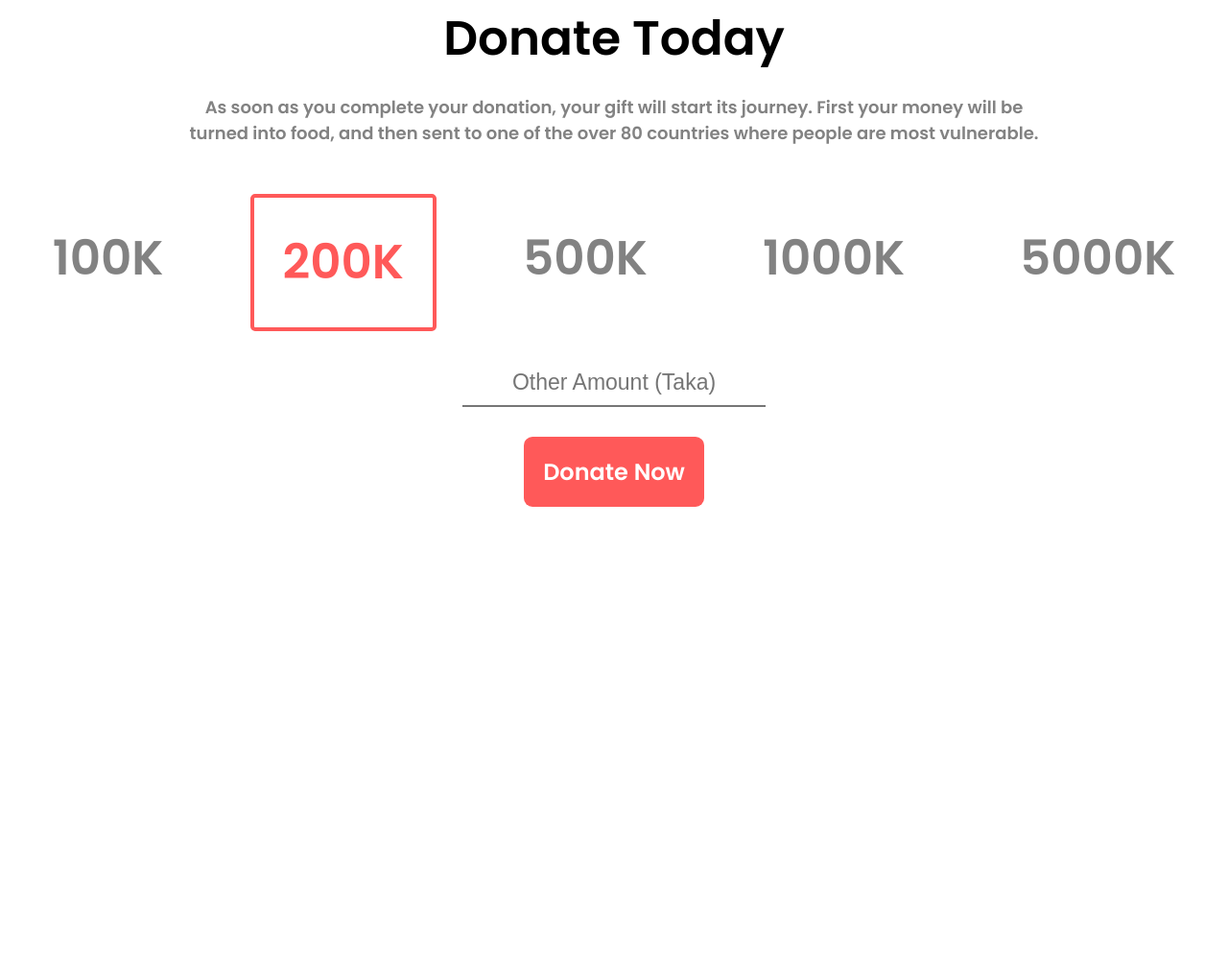
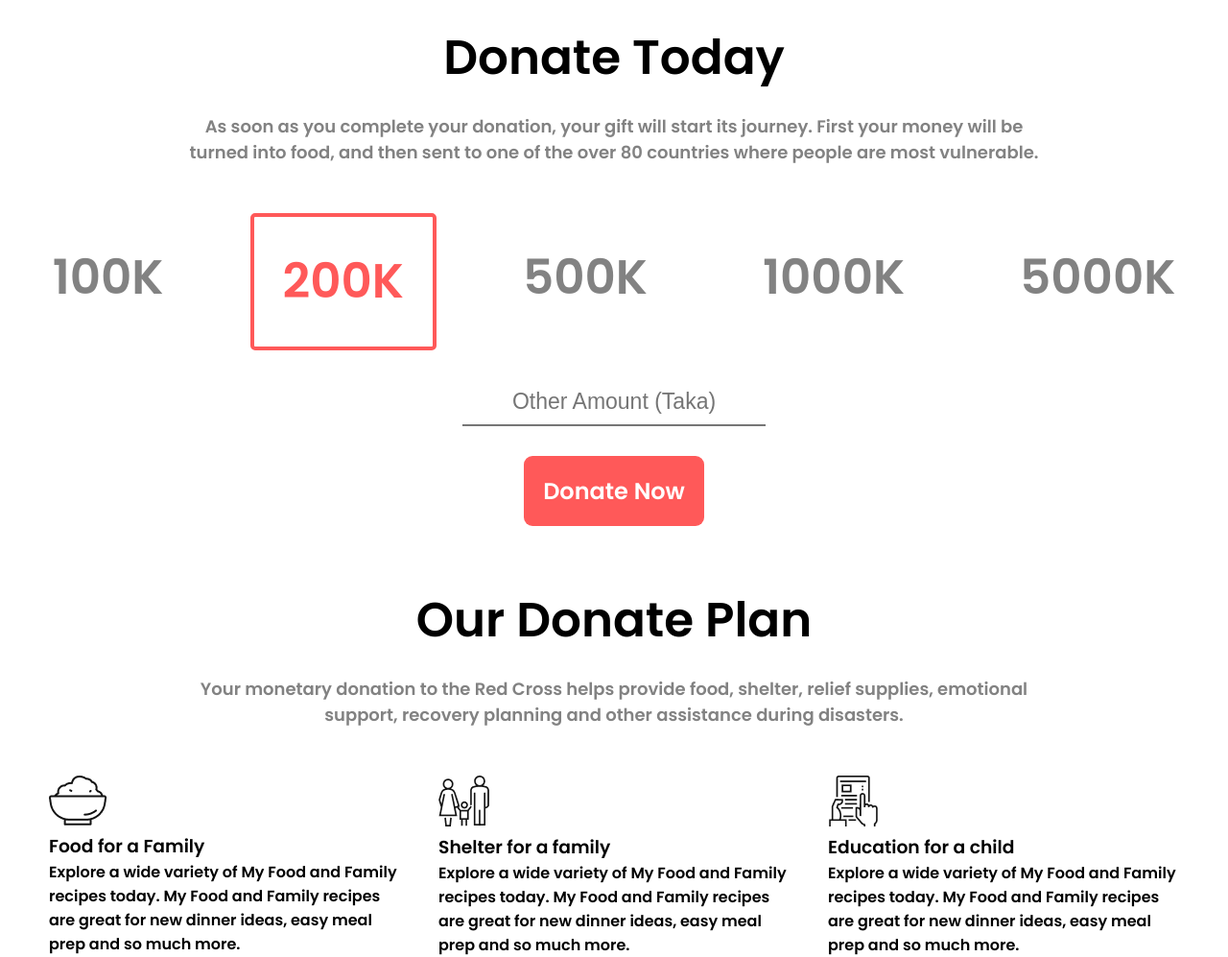
Before and after one commit to mostafizul/donate-today, a plain HTML site: page index.html in a window 1280 px wide. Shown: the part 557-1554 px from the top of the page at 96% size. Before the commit the page ends 1085 px from the top, so only its background shows below. Drawn offline with Linux system fonts and the light colour scheme.

Commit message:
donate plan

```diff
--- a/index.html
+++ b/index.html
@@ -45,6 +45,30 @@
         <a href="#" class="donate">Donate Now</a>
     </section>
     <!-- donate-today end -->
+
+    <section class="donate-plan">
+        <div class="donate-plan-content">
+            <h1>Our Donate Plan</h1>
+            <p>Your monetary donation to the Red Cross helps provide food, shelter, relief supplies, emotional support, recovery planning and other assistance during disasters.</p>
+        </div>
+        <div class="donate-plan-card">
+            <div>
+                <img src="icons/food.png" alt="">
+                <h3>Food for a Family</h3>
+                <p>Explore a wide variety of My Food and Family recipes today. My Food and Family recipes are great for new dinner ideas, easy meal prep and so much more.</p>
+            </div>
+            <div>
+                <img src="icons/shelter.png" alt="">
+                <h3>Shelter for a family</h3>
+                <p>Explore a wide variety of My Food and Family recipes today. My Food and Family recipes are great for new dinner ideas, easy meal prep and so much more.</p>
+            </div>
+            <div>
+                <img src="icons/Frame-1.png" alt="">
+                <h3>Education for a child</h3>
+                <p>Explore a wide variety of My Food and Family recipes today. My Food and Family recipes are great for new dinner ideas, easy meal prep and so much more.</p>
+            </div>
+        </div>
+    </section>
 </body>
 
 </html>
--- a/style.css
+++ b/style.css
@@ -43,14 +43,14 @@ body{
     padding: 20px;
 }
 .donate-today{
-    margin-top: 60px;
+    margin-top: 80px;
     text-align: center;
 }
 .donate-today-content{
     width: 70%;
     margin: 0 auto;
 }
-.donate-today-content p{
+.donate-today-content p,.donate-plan-content p{
     margin: 20px 0px;
     color: #828282;
     font-size: 18px;
@@ -81,6 +81,28 @@ body{
 .donate-input{
     margin-bottom: 50px;
 }
+.donate-plan{
+    margin-top: 80px;
+}
+.donate-plan-content{
+    text-align: center;
+    width: 70%;
+    margin: 0 auto;
+}
+.donate-plan-content h1{
+    font-size: 50px;
+}
+.donate-plan-card{
+    display: flex;
+    margin-top: 50px;
+    justify-content: center;
+    margin-left: 30px;
+    margin-right: 30px;
+}
+.donate-plan-card div{
+    width: 30%;
+    margin: 0px 20px;
+}
 /* media queries for responsive */
 
 @media screen and (max-width: 790px) {
```
